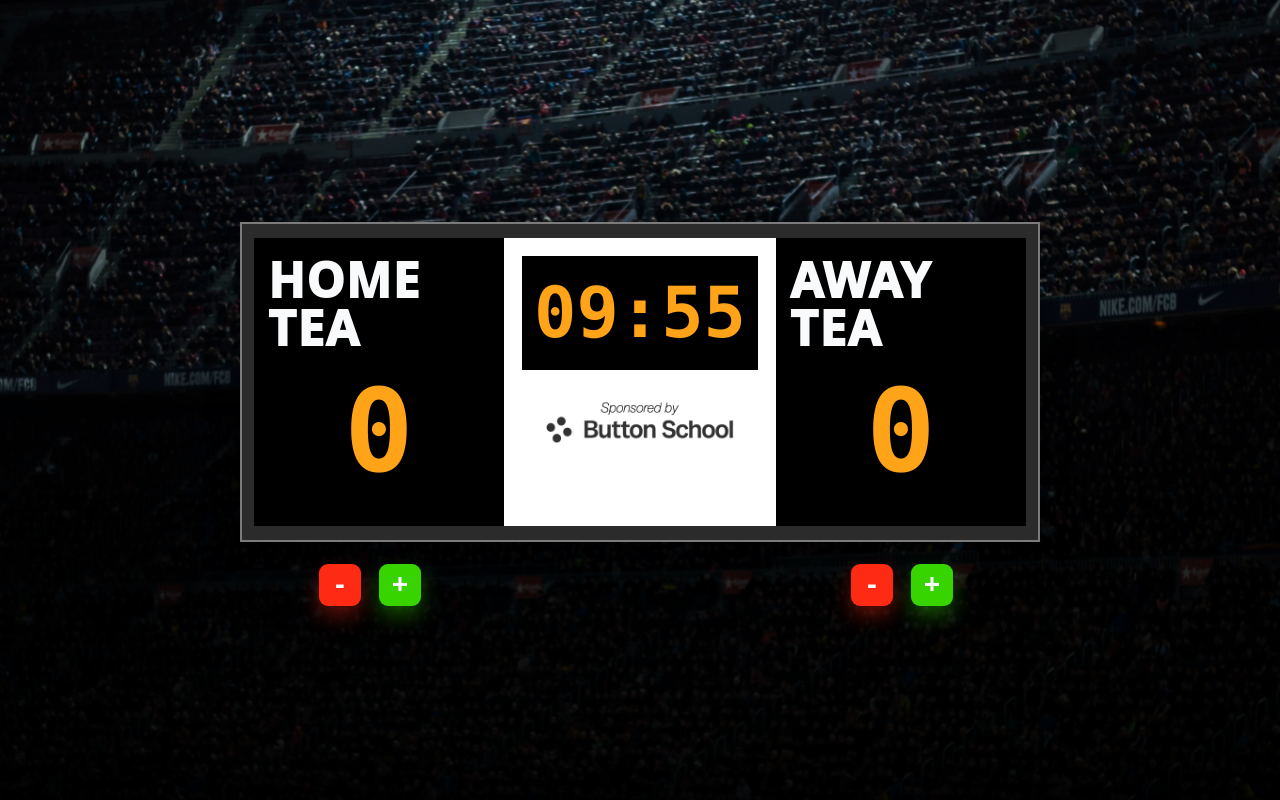
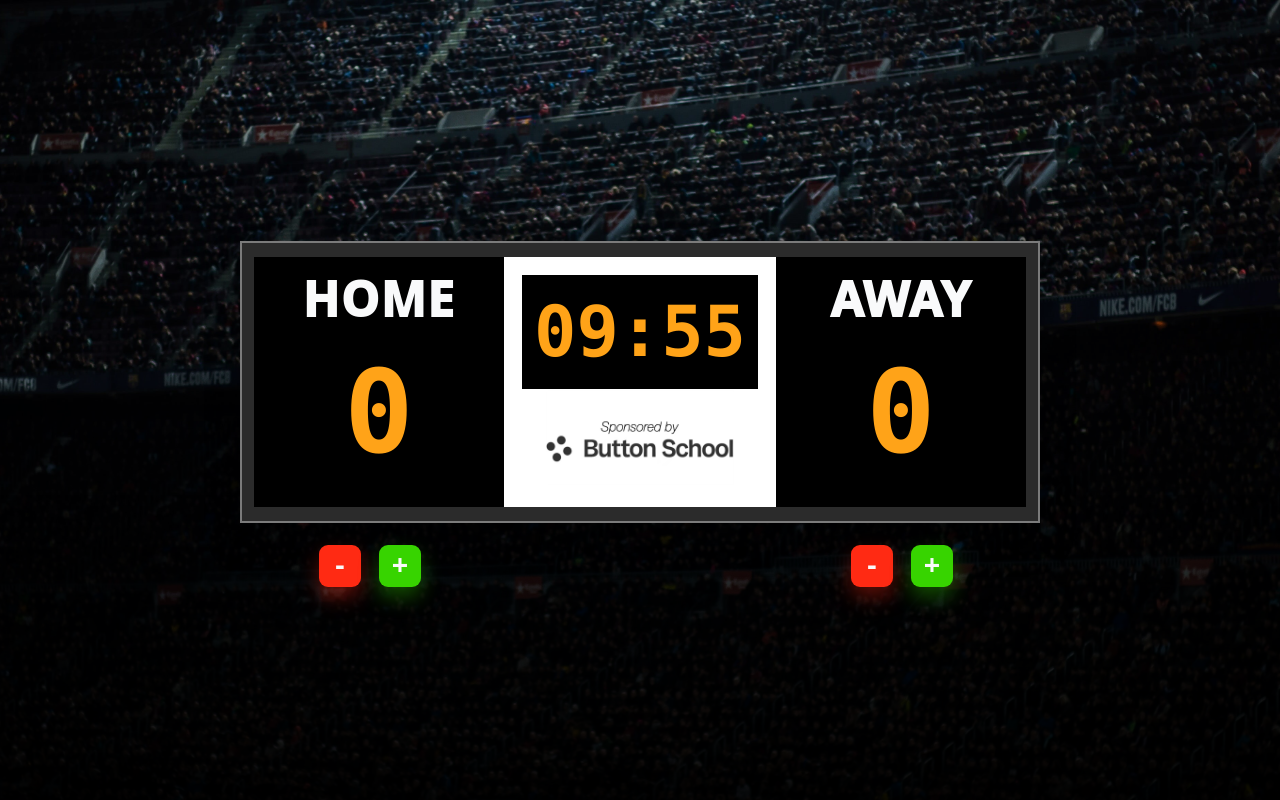
Before and after one commit to digitalaltruist/score-keeper, a plain HTML site: page score-keeper/index.html in a window 1280 px wide. Drawn offline with Linux system fonts and the light colour scheme.

Commit message:
back to just team

```diff
--- a/score-keeper/index.html
+++ b/score-keeper/index.html
@@ -13,7 +13,7 @@
 
         <div class="scoreboard" role="group" aria-label="Scoreboard">
           <div class="team team-a">
-            <div class="team-name">HOME TEA</div>
+            <div class="team-name">HOME</div>
             <span id="team-a-score" class="score-value">0</span>
           </div>
 
@@ -31,7 +31,7 @@
           </div>
 
           <div class="team team-b">
-            <div class="team-name">AWAY TEA</div>
+            <div class="team-name">AWAY</div>
             <span id="team-b-score" class="score-value">0</span>
           </div>
         </div>
```
